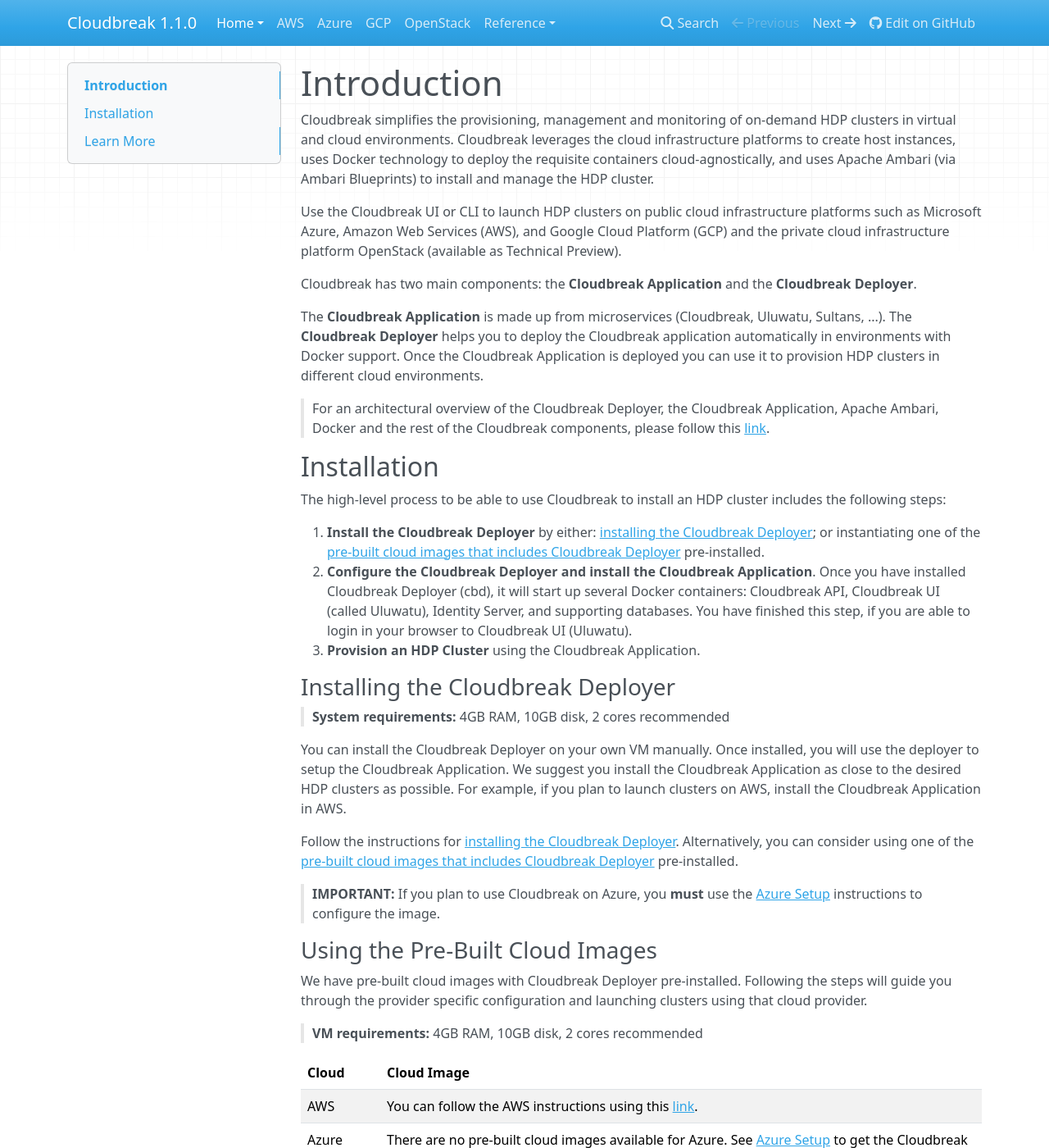
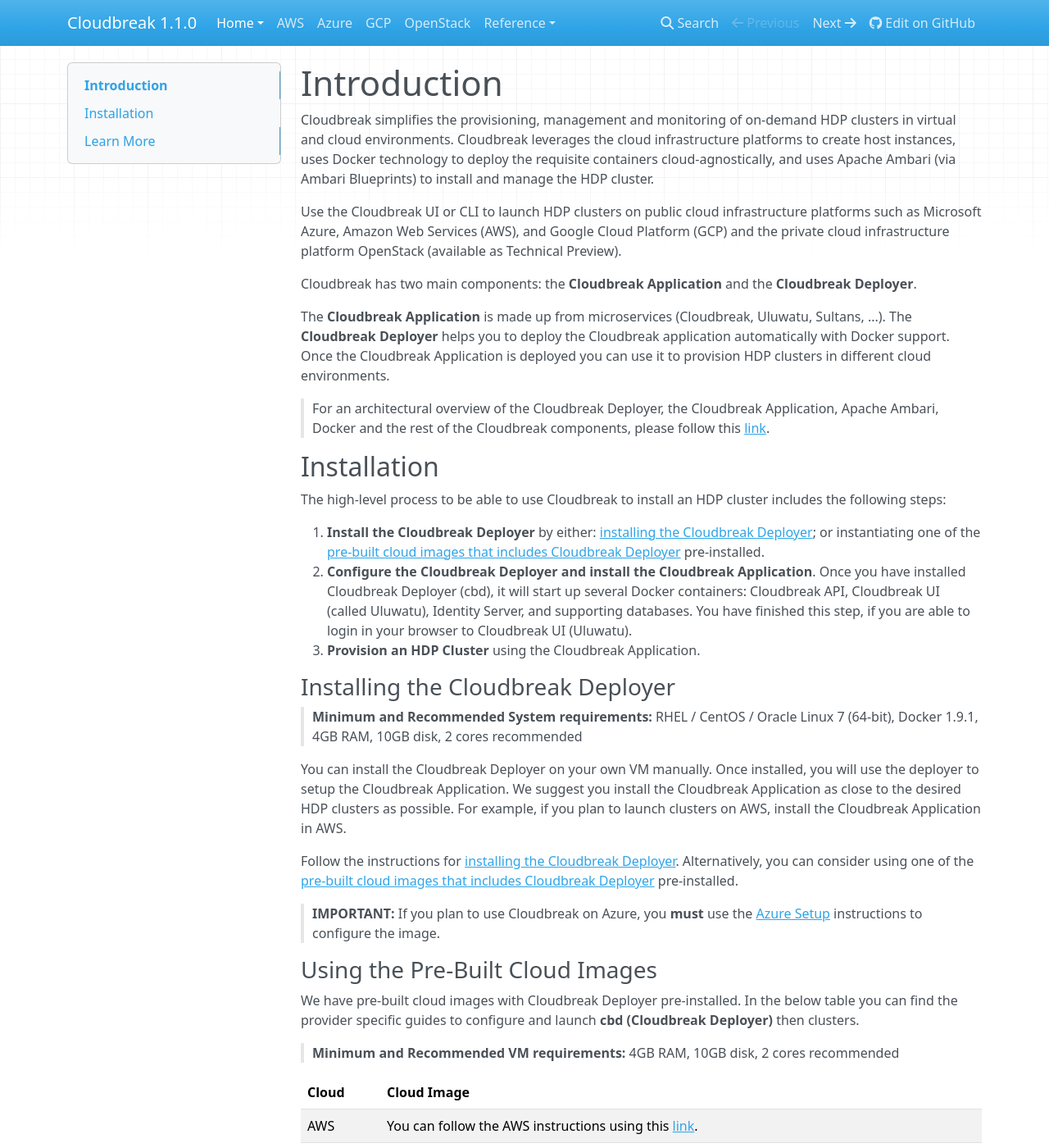
Before and after one commit to wprender/cloudbreak-docs, an MkDocs documentation site: the page built from docs/index.md, in a window 1280 px wide and 1400 px high. Shown: the whole window at 82% size. Built offline with MkDocs 1.6.1, drawn with Linux system fonts in a browser that asks for light colours; nearby versions of some CDN libraries; old or Windows-style settings are respelled for this version of MkDocs.

Commit message:
Fixing the Interaction page references and System requirements

```diff
--- a/docs/index.md
+++ b/docs/index.md
@@ -6,7 +6,7 @@ Use the Cloudbreak UI or CLI to launch HDP clusters on public cloud infrastructu
 
 Cloudbreak has two main components: the **Cloudbreak Application** and the **Cloudbreak Deployer**.
 
-The **Cloudbreak Application** is made up from microservices (Cloudbreak, Uluwatu, Sultans, ...). The **Cloudbreak Deployer** helps you to deploy the Cloudbreak application automatically in environments with Docker support. Once the Cloudbreak Application is deployed you can use it to provision HDP clusters in different cloud environments.
+The **Cloudbreak Application** is made up from microservices (Cloudbreak, Uluwatu, Sultans, ...). The **Cloudbreak Deployer** helps you to deploy the Cloudbreak application automatically with Docker support. Once the Cloudbreak Application is deployed you can use it to provision HDP clusters in different cloud environments.
 
 > For an architectural overview of the Cloudbreak Deployer, the Cloudbreak Application, Apache Ambari, Docker and the rest of the Cloudbreak components, please follow this [link](architecture.md).
 
@@ -22,7 +22,9 @@ that includes Cloudbreak Deployer](#pre-built-images) pre-installed.
 <div id="install-deployer"></div>
 ### Installing the Cloudbreak Deployer
 
-> **System requirements:** 4GB RAM, 10GB disk, 2 cores recommended
+> **Minimum and Recommended System requirements:** RHEL / CentOS / Oracle Linux 7 (64-bit), Docker 1.9.1, 4GB RAM,
+10GB disk, 2 cores
+recommended
 
 You can install the Cloudbreak Deployer on your own VM manually. Once installed, you will use the deployer to setup
 the Cloudbreak Application. We suggest you install the Cloudbreak Application as close to the
@@ -30,15 +32,16 @@ desired HDP clusters as possible. For example, if you plan to launch clusters on
 
 Follow the instructions for [installing the Cloudbreak Deployer](onprem.md). Alternatively, you can consider using one of the [pre-built cloud images that includes Cloudbreak Deployer](#pre-built-images) pre-installed.
 
-> **IMPORTANT:** If you plan to use Cloudbreak on Azure, you **must** use the [Azure Setup](azure.md) instructions to configure the image.
+> **IMPORTANT:** If you plan to use Cloudbreak on Azure, you **must** use the [Azure Setup](azure.md#deploy-using-the-azure-portal) instructions to configure the image.
 
 
 <div id="pre-built-images"></div>
 ### Using the Pre-Built Cloud Images
 
-We have pre-built cloud images with Cloudbreak Deployer pre-installed. Following the steps will guide you through the provider specific configuration and launching clusters using that cloud provider.
+We have pre-built cloud images with Cloudbreak Deployer pre-installed. In the below table you can find the
+provider specific guides to configure and launch **cbd (Cloudbreak Deployer)** then clusters.
 
-> **VM requirements:** 4GB RAM, 10GB disk, 2 cores recommended
+> **Minimum and Recommended VM requirements:** 4GB RAM, 10GB disk, 2 cores recommended
 
 | Cloud | Cloud Image |
 |---|---|
@@ -54,7 +57,7 @@ For more information on Cloudbreak, Docker, Ambari and Ambari Blueprints, see:
 | Resource | Description |
 |---|---|
 |[Cloudbreak Project](http://hortonworks.com/hadoop/cloudbreak/) | Cloudbreak is a tool to help simplify the provisioning of HDP clusters in virtual and cloud environments. |
-|[Cloudbreak Forums](hortonworks.com/community/forums/forum/cloudbreak/) | Get connected with the community in the Cloudbreak Forums. |
+|[Cloudbreak Forums](http://hortonworks.com/hadoop/cloudbreak/#forums) | Get connected with the community in the Cloudbreak Forums. |
 |[Apache Ambari Project](http://hortonworks.com/hadoop/ambari/) | Apache Ambari is an operational platform for provisioning, managing, and monitoring Apache Hadoop clusters. Ambari exposes a robust set of REST APIs and a rich Web interface for cluster management. |
 |[Ambari Blueprints](https://cwiki.apache.org/confluence/display/AMBARI/Blueprints)| Ambari Blueprints are a declarative definition of a Hadoop cluster that Ambari can use to create Hadoop clusters. |
 |[Docker](https://www.docker.com/) | Docker is an open platform for developers and system administrators to build, ship, and run distributed applications. |
```
Also changed, not shown: docs/onprem.md (+6 -3 lines).
